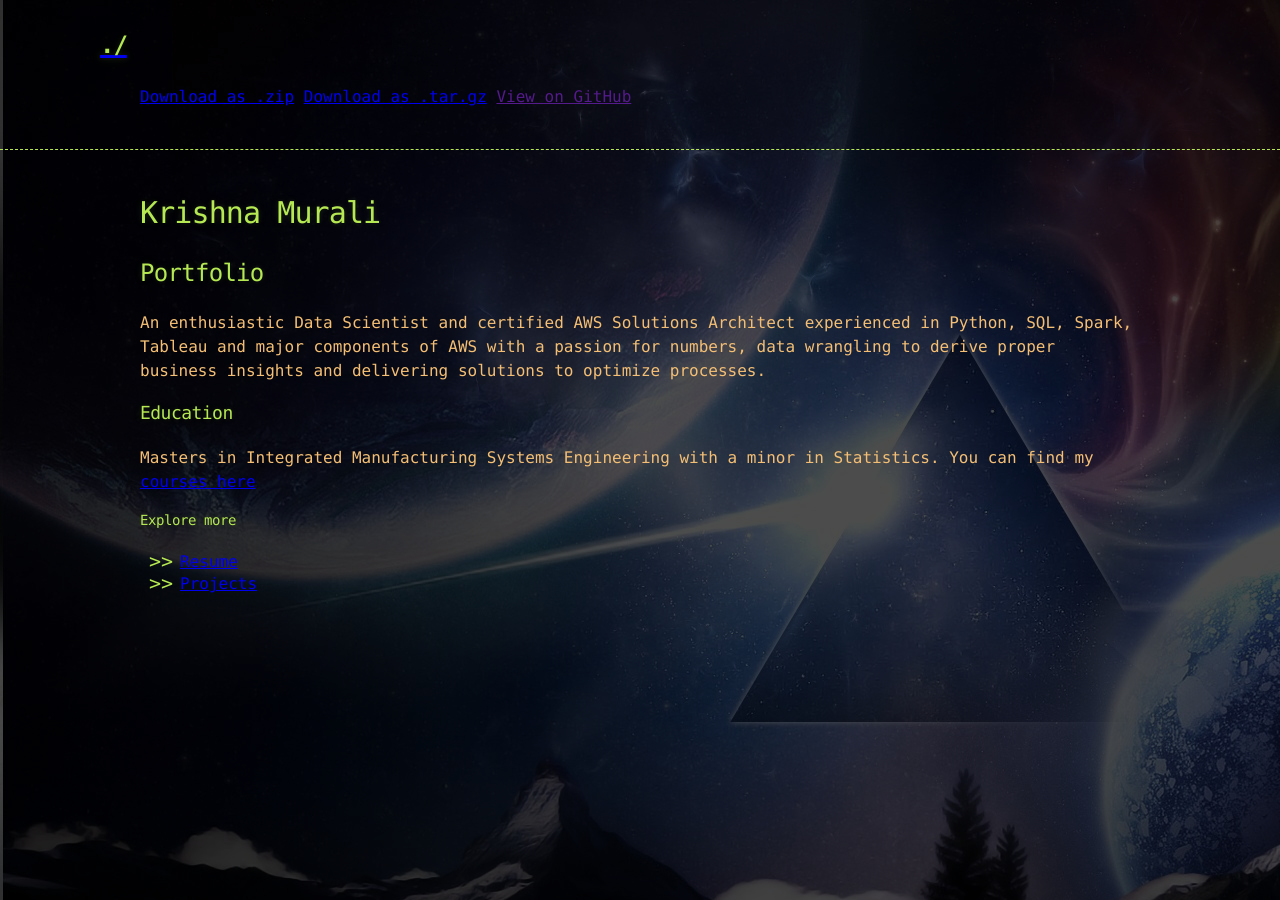
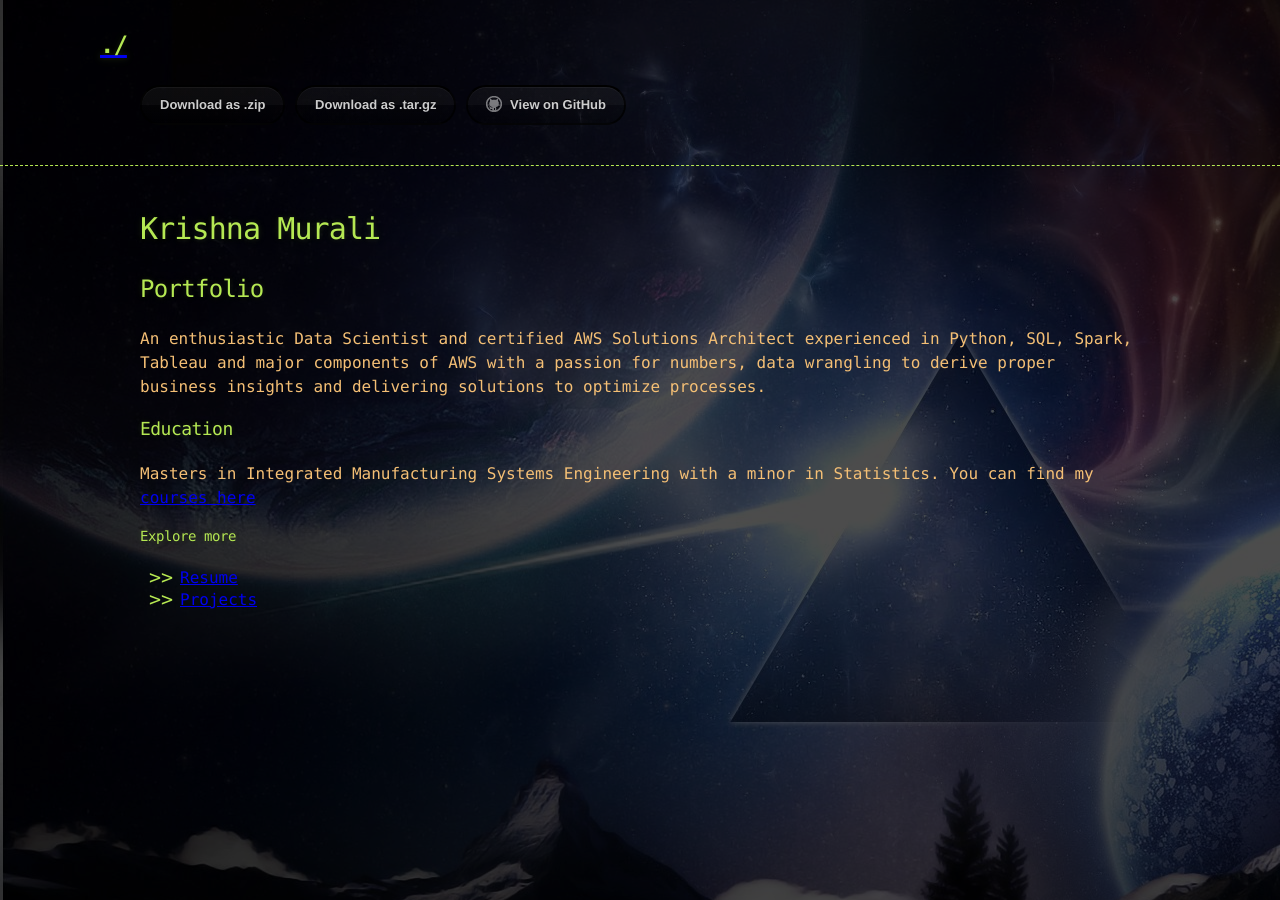
Before and after one commit to KrishnaMurali177/KrishnaMurali177.github.io, a Jekyll site: the page built from index.md, in a window 1280 px wide. Built offline with Jekyll 4.4.1, drawn with Linux system fonts in a browser that asks for light colours; our own code applies the rules of GitHub Pages for plain Markdown files.

Commit message:
Update jekyll-theme-hacker.scss

```diff
--- a/_sass/jekyll-theme-hacker.scss
+++ b/_sass/jekyll-theme-hacker.scss
@@ -209,6 +209,40 @@ hr {
 /* Buttons
 */
 
+.btn {
+  display: inline-block;
+  background: -webkit-linear-gradient(top, rgba(40, 40, 40, 0.3), rgba(35, 35, 35, 0.3) 50%, rgba(10, 10, 10, 0.3) 50%, rgba(0, 0, 0, 0.3));
+  padding: 8px 18px;
+  border-radius: 50px;
+  border: 2px solid rgba(0, 0, 0, 0.7);
+  border-bottom: 2px solid rgba(0, 0, 0, 0.7);
+  border-top: 2px solid rgba(0, 0, 0, 1);
+  color: rgba(255, 255, 255, 0.8);
+  font-family: Helvetica, Arial, sans-serif;
+  font-weight: bold;
+  font-size: 13px;
+  text-decoration: none;
+  text-shadow: 0 -1px 0 rgba(0, 0, 0, 0.75);
+  box-shadow: inset 0 1px 0 rgba(255, 255, 255, 0.05);
+}
+
+.btn:hover {
+  background: -webkit-linear-gradient(top, rgba(40, 40, 40, 0.6), rgba(35, 35, 35, 0.6) 50%, rgba(10, 10, 10, 0.8) 50%, rgba(0, 0, 0, 0.8));
+}
+
+.btn .icon {
+  display: inline-block;
+  width: 16px;
+  height: 16px;
+  margin: 1px 8px 0 0;
+  float: left;
+}
+
+.btn-github .icon {
+  opacity: 0.6;
+  background: url("../images/blacktocat.png") 0 0 no-repeat;
+}
+
 /* Clearfix */
 
 .cf:before, .cf:after {
```
